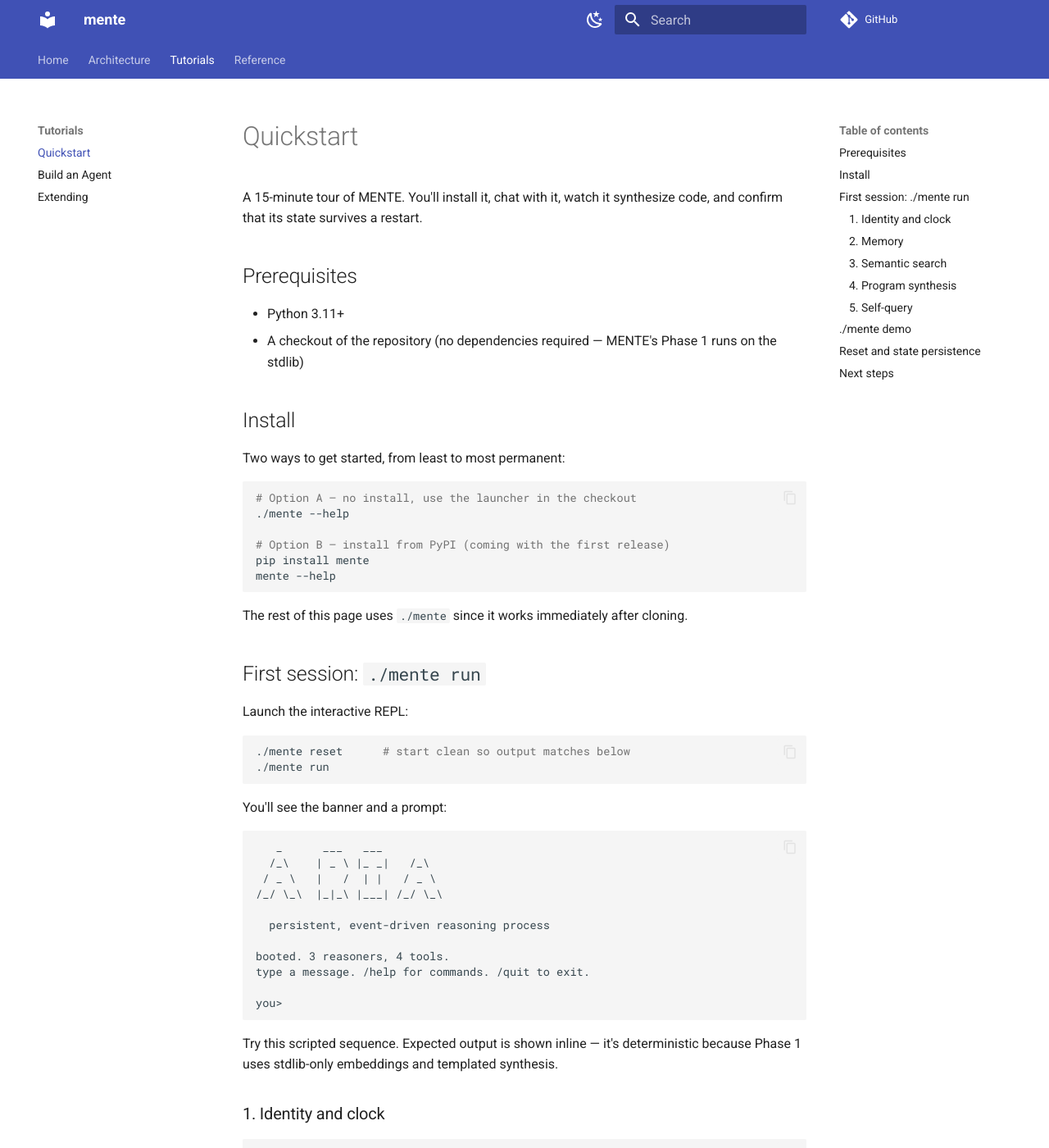
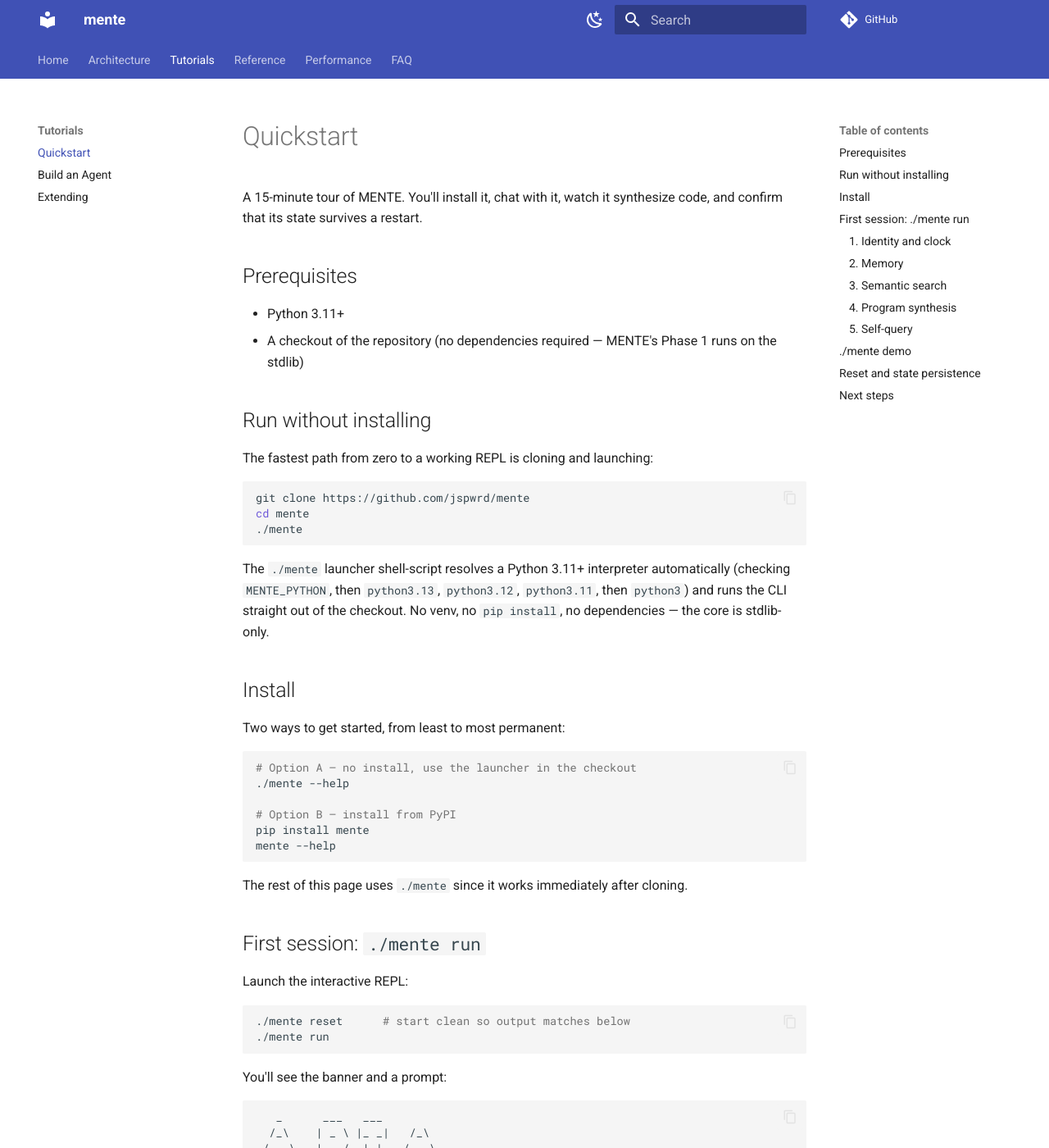
Before and after one commit to jspwrd/mente, an MkDocs documentation site: the page built from docs/tutorials/quickstart.md, in a window 1280 px wide and 1400 px high. Shown: the whole window at 82% size. Built offline with MkDocs 1.6.1 and Material for MkDocs 9.7.7, drawn with Linux system fonts in a browser that asks for light colours; comment, search, counter and statistics services are not loaded.

Commit message:
unit 15: performance + FAQ + quickstart polish (#12)
Add docs/performance.md (rough latency numbers, scaling limits, tuning
knobs) and docs/faq.md (production readiness, framework positioning,
no-install path, offline mode, async/sync, license). Extend the
quickstart and README to surface the zero-install `./mente` path
alongside PyPI install.

Co-authored-by: Claude Opus 4.7 (1M context) <noreply@anthropic.com>

````diff
--- a/docs/tutorials/quickstart.md
+++ b/docs/tutorials/quickstart.md
@@ -9,6 +9,21 @@ code, and confirm that its state survives a restart.
 - A checkout of the repository (no dependencies required — MENTE's Phase 1
   runs on the stdlib)
 
+## Run without installing
+
+The fastest path from zero to a working REPL is cloning and launching:
+
+```bash
+git clone https://github.com/jspwrd/mente
+cd mente
+./mente
+```
+
+The `./mente` launcher shell-script resolves a Python 3.11+ interpreter
+automatically (checking `MENTE_PYTHON`, then `python3.13`, `python3.12`,
+`python3.11`, then `python3`) and runs the CLI straight out of the checkout.
+No venv, no `pip install`, no dependencies — the core is stdlib-only.
+
 ## Install
 
 Two ways to get started, from least to most permanent:
@@ -17,7 +32,7 @@ Two ways to get started, from least to most permanent:
 # Option A — no install, use the launcher in the checkout
 ./mente --help
 
-# Option B — install from PyPI (coming with the first release)
+# Option B — install from PyPI
 pip install mente
 mente --help
 ```
--- a/mkdocs.yml
+++ b/mkdocs.yml
@@ -51,6 +51,8 @@ nav:
       - tools: reference/tools.md
       - discovery: reference/discovery.md
       - types: reference/types.md
+  - Performance: performance.md
+  - FAQ: faq.md
 
 markdown_extensions:
   - admonition
````
Also changed, not shown: README.md (+13 -2 lines), docs/faq.md (added, +75 -0 lines), docs/performance.md (added, +61 -0 lines).
